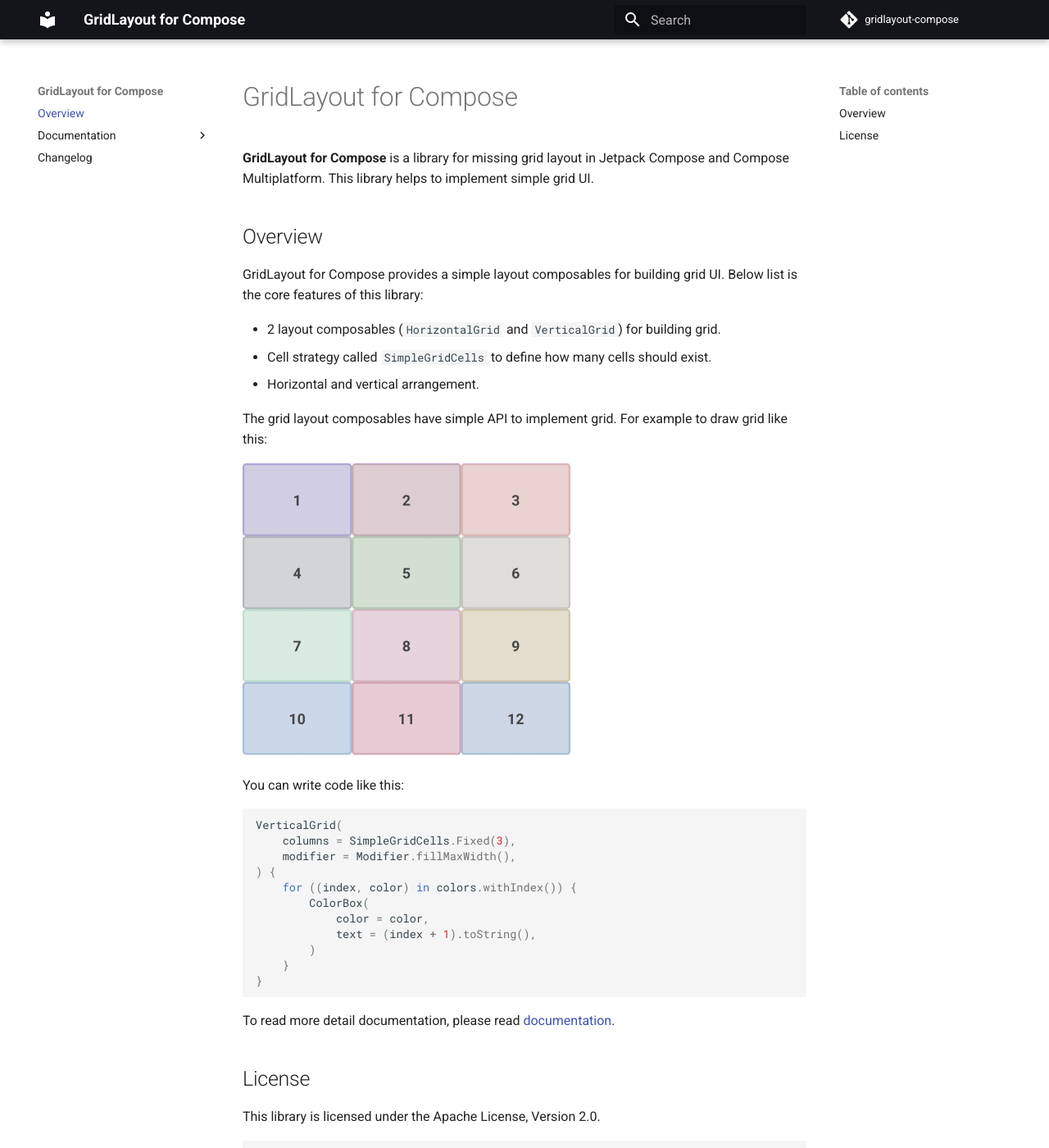
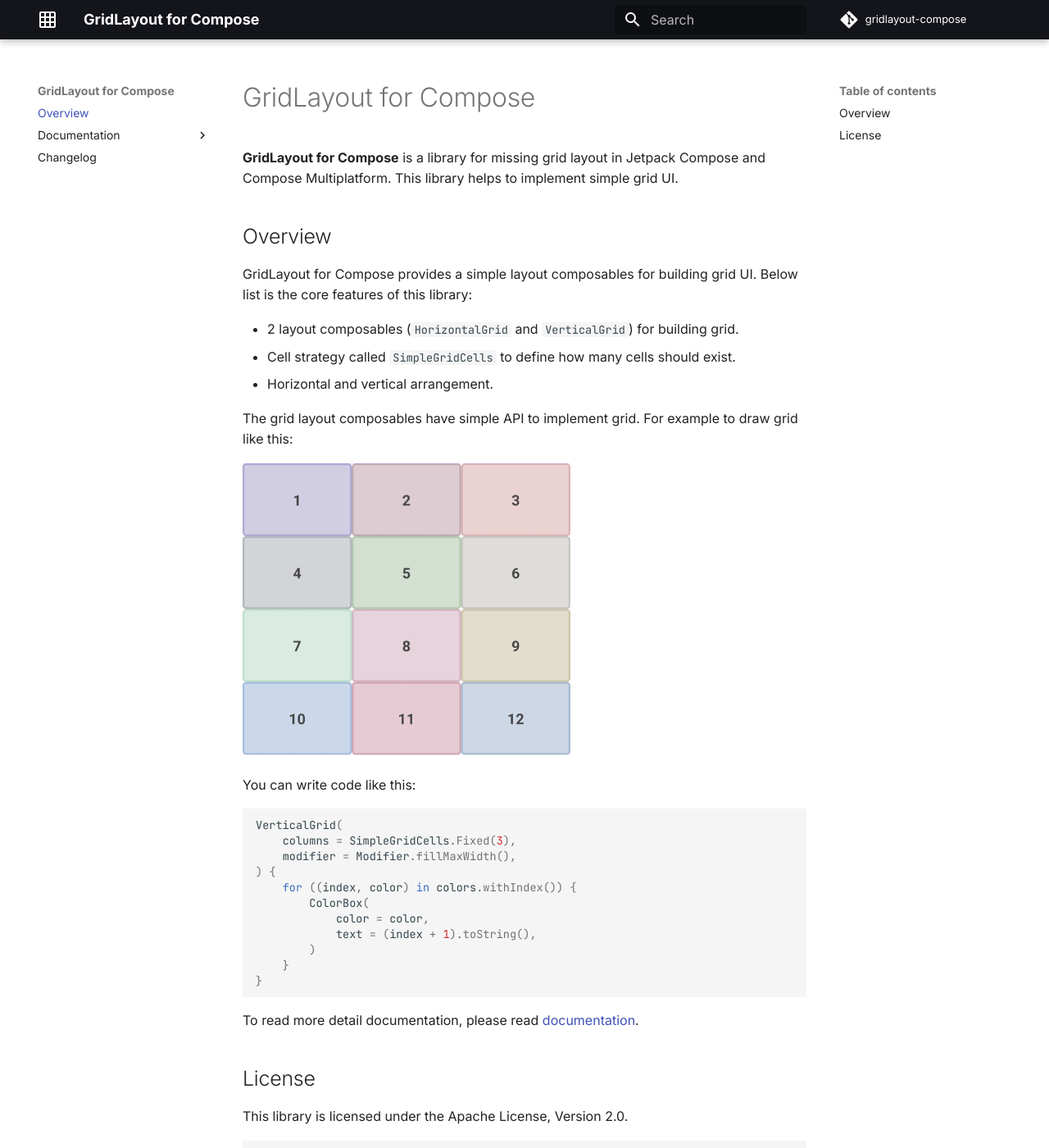
Before and after one commit to cheonjaeung/gridlayout-compose, an MkDocs documentation site: the page built from docs/index.md, in a window 1280 px wide and 1400 px high. Shown: the whole window at 82% size. Built offline with MkDocs 1.6.1 and Material for MkDocs 9.7.7, drawn with Linux system fonts in a browser that asks for light colours; comment, search, counter and statistics services are not loaded.

Commit message:
Change docs logo and font

```diff
--- a/mkdocs.yml
+++ b/mkdocs.yml
@@ -11,6 +11,11 @@ theme:
   palette:
     primary: 'black'
     accent: 'blue'
+  icon:
+    logo: material/grid
+  font:
+    text: Inter
+    code: Jetbrains Mono
 
 # Extensions
 markdown_extensions:
```
